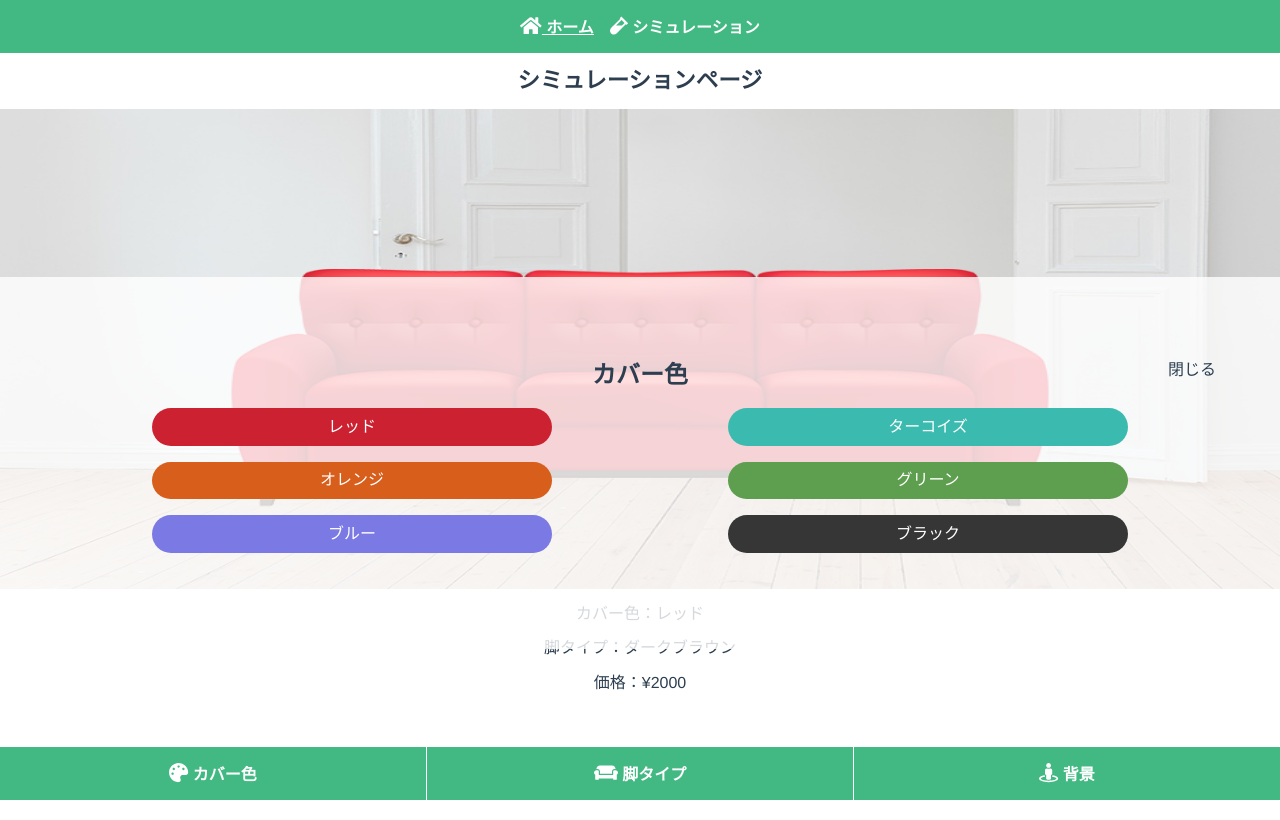
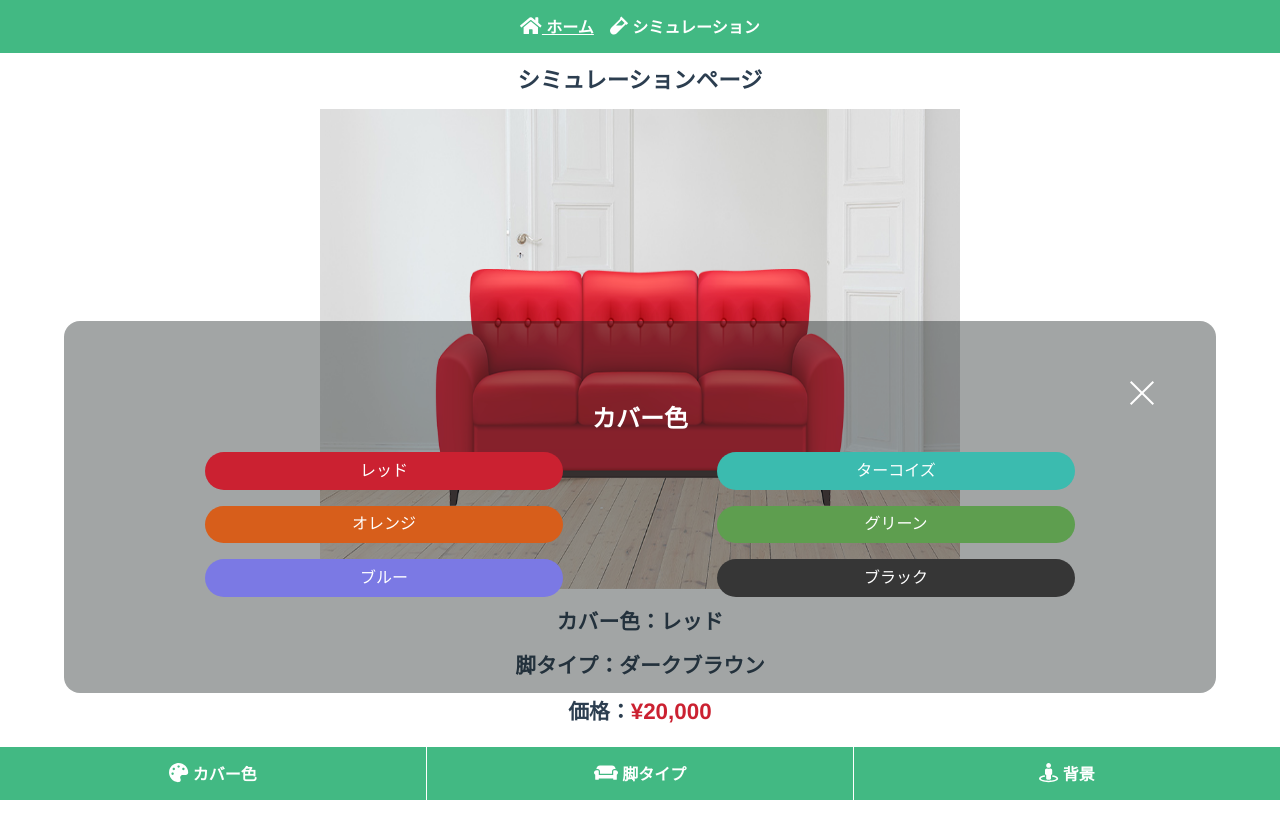
Before and after one commit to Kazuki-tam/sofa_simulation, a Vue app: page /about in a window 1280 px wide. Both pictures are taken after a click on the link "カバー色". Built offline with nearby package versions, Linux system fonts and the light colour scheme.

Commit message:
Fix: decimal

```diff
--- a/public/index.html
+++ b/public/index.html
@@ -1,5 +1,5 @@
 <!DOCTYPE html>
-<html lang="en">
+<html lang="ja">
   <head>
     <meta charset="utf-8">
     <meta http-equiv="X-UA-Compatible" content="IE=edge">
--- a/src/App.vue
+++ b/src/App.vue
@@ -21,6 +21,7 @@ export default {
 </script>
 
 <style lang="scss">
+// 共通パーツ
 #app {
   font-family: 'Avenir', Helvetica, Arial, sans-serif;
   -webkit-font-smoothing: antialiased;
@@ -32,10 +33,6 @@ export default {
 
 .st-header {
   background: #42b983;
-}
-
-.tp-heaer_icon {
-  font-size: 1.2rem;
 }
 
 #nav {
@@ -53,4 +50,12 @@ export default {
     }
   }
 }
+.sm-option_title {
+  color: #fff;
+}
+// トップページアイコン
+.tp-heaer_icon {
+  font-size: 1.2rem;
+}
+
 </style>
--- a/src/components/BgOption.vue
+++ b/src/components/BgOption.vue
@@ -1,13 +1,16 @@
 <template>
   <section>
       <div class="sm-bg-option">
-        <h2>背景</h2>
+        <h2 class="sm-option_title">背景</h2>
         <ul class="sm-bg-option_list">
           <li v-on:click="bg01Select" class="sm-bg-option_item sm-bg01">ウッディー</li>
           <li v-on:click="bg02Select" class="sm-bg-option_item sm-bg02">ストリート</li>
           <li v-on:click="bg03Select" class="sm-bg-option_item sm-bg03">エレガント</li>
         </ul>
-        <div v-on:click="btnClose" class="sm-btn_close">閉じる</div>
+        <div v-on:click="btnClose" class="sm-btn_close">
+          <div class="sm-btn_close_line"></div>
+          <div class="sm-btn_close_line"></div>
+        </div>
       </div>
     </section>
 </template>
@@ -38,13 +41,30 @@ export default {
 
 <!-- 背景選択 CSSカプセル化 -->
 <style scoped lang="scss">
+// 共通パーツ シミュレーション開閉
+.sm-btn_close {
+  position: absolute;
+  top: -2.8rem;
+  right: 1.6rem;
+}
+.sm-btn_close_line {
+  width: 2rem;
+  height: 2px;
+  position: absolute;
+  top: 2rem;
+  bottom: 0;
+  right: 0;
+  left: 0;
+  background: #ffffff;
+  &:nth-child(1) {
+    transform:translateY(0) rotate(-45deg);
+  }
+  &:nth-child(2) {
+   transform:translateY(0) rotate(45deg);
+  }
+}
 .sm-bg-option {
   position: relative;
-}
-.sm-btn_close {
-  position: absolute;
-  top: 0;
-  right: 0;
 }
 .sm-bg-option_list {
   list-style: none;
--- a/src/components/ColorOption.vue
+++ b/src/components/ColorOption.vue
@@ -1,7 +1,7 @@
 <template>
   <section>
       <div class="sm-color-option">
-        <h2>カバー色</h2>
+        <h2 class="sm-option_title">カバー色</h2>
         <ul class="sm-color-option_list">
           <li v-on:click="redSelect" class="sm-color-option_item sw-btn_red">レッド</li>
           <li v-on:click="turquoiseSelect" class="sm-color-option_item sw-btn_turquoise">ターコイズ</li>
@@ -10,7 +10,10 @@
           <li v-on:click="blueSelect" class="sm-color-option_item sw-btn_blue">ブルー</li>
           <li v-on:click="blackSelect" class="sm-color-option_item sw-btn_black">ブラック</li>
         </ul>
-        <div v-on:click="btnClose" class="sm-btn_close">閉じる</div>
+        <div v-on:click="btnClose" class="sm-btn_close">
+          <div class="sm-btn_close_line"></div>
+          <div class="sm-btn_close_line"></div>
+        </div>
       </div>
     </section>
 </template>
@@ -25,21 +28,32 @@ export default {
   methods: {
     redSelect: function () {
       this.$parent.colorImg = '_red_'
+      this.$parent.cover = 'レッド'
     },
     turquoiseSelect: function () {
       this.$parent.colorImg = '_turquoise_'
+      this.$parent.cover = 'ターコイズ'
+      this.$parent.price = 21000
     },
     orangeSelect: function () {
       this.$parent.colorImg = '_orange_'
+      this.$parent.cover = 'オレンジ'
+      this.$parent.price = 22000
     },
     greenSelect: function () {
       this.$parent.colorImg = '_green_'
+      this.$parent.cover = 'グリーン'
+      this.$parent.price = 23000
     },
     blueSelect: function () {
       this.$parent.colorImg = '_blue_'
+      this.$parent.cover = 'ブルー'
+      this.$parent.price = 24000
     },
     blackSelect: function () {
       this.$parent.colorImg = '_black_'
+      this.$parent.cover = 'ブラック'
+      this.$parent.price = 20000
     },
     btnClose: function () {
       this.$parent.coverActive = false
@@ -50,13 +64,30 @@ export default {
 
 <!-- カバー色選択 CSSカプセル化 -->
 <style scoped lang="scss">
+// 共通パーツ シミュレーション開閉
+.sm-btn_close {
+  position: absolute;
+  top: -2.8rem;
+  right: 1.6rem;
+}
+.sm-btn_close_line {
+  width: 2rem;
+  height: 2px;
+  position: absolute;
+  top: 2rem;
+  bottom: 0;
+  right: 0;
+  left: 0;
+  background: #ffffff;
+  &:nth-child(1) {
+    transform:translateY(0) rotate(-45deg);
+  }
+  &:nth-child(2) {
+   transform:translateY(0) rotate(45deg);
+  }
+}
 .sm-color-option {
   position: relative;
-}
-.sm-btn_close {
-  position: absolute;
-  top: 0;
-  right: 0;
 }
 .sm-color-option_list {
   list-style: none;
--- a/src/components/HelloWorld.vue
+++ b/src/components/HelloWorld.vue
@@ -1,8 +1,8 @@
 <template>
   <div class="hello">
     <h1>{{ msg }}</h1>
-    <p>これは仮想のシミュレーションサイトです。</p>
-    <router-link class="sw-btn" to="/about">シミュレーションスタート</router-link>
+    <p class="tp-home_text">PWAが持つ機能が体験できる仮想のシミュレーションアプリです。当アプリはSPAを採用し、Vue.jsで開発されています。</p>
+    <router-link class="sw-btn" to="/about">シミュレーションスタート <font-awesome-icon icon="chevron-right" class="tp-home_icon" /></router-link>
   </div>
 </template>
 
@@ -17,6 +17,11 @@ export default {
 
 <!-- CSSカプセル化 -->
 <style scoped lang="scss">
+.tp-home_text {
+  width: 80%;
+  margin: 0 auto 2rem auto;
+  line-height: 1.6;
+}
 .sw-btn {
   display: inline-block;
   font-weight: bold;
@@ -26,4 +31,8 @@ export default {
   border-radius: 2rem;
   padding: 1rem;
 }
+// トップページアイコン
+.tp-home_icon {
+  font-size: 1.2rem;
+}
 </style>
--- a/src/components/LegOption.vue
+++ b/src/components/LegOption.vue
@@ -1,12 +1,15 @@
 <template>
   <section>
       <div class="sm-leg-option">
-        <h2>脚タイプ</h2>
+        <h2 class="sm-option_title">脚タイプ</h2>
         <ul class="sm-leg-option_list">
           <li v-on:click="leg01Select" class="sm-leg-option_item sw-btn_darkbrown">ダーク<br>ブラウン</li>
           <li v-on:click="leg02Select" class="sm-leg-option_item sw-btn_ashgray">アッシュ<br>グレイ</li>
         </ul>
-        <div v-on:click="btnClose" class="sm-btn_close">閉じる</div>
+        <div v-on:click="btnClose" class="sm-btn_close">
+          <div class="sm-btn_close_line"></div>
+          <div class="sm-btn_close_line"></div>
+        </div>
       </div>
     </section>
 </template>
@@ -21,9 +24,11 @@ export default {
   methods: {
     leg01Select: function () {
       this.$parent.legImg = 'leg01.png'
+      this.$parent.leg = 'ダークブラウン'
     },
     leg02Select: function () {
       this.$parent.legImg = 'leg02.png'
+      this.$parent.leg = 'アッシュグレイ'
     },
     btnClose: function () {
       this.$parent.legActive = false
@@ -34,13 +39,30 @@ export default {
 
 <!-- カバー色選択 CSSカプセル化 -->
 <style scoped lang="scss">
+// シミュレーション開閉
+.sm-btn_close {
+  position: absolute;
+  top: -2.8rem;
+  right: 1.6rem;
+}
+.sm-btn_close_line {
+  width: 2rem;
+  height: 2px;
+  position: absolute;
+  top: 2rem;
+  bottom: 0;
+  right: 0;
+  left: 0;
+  background: #ffffff;
+  &:nth-child(1) {
+    transform:translateY(0) rotate(-45deg);
+  }
+  &:nth-child(2) {
+   transform:translateY(0) rotate(45deg);
+  }
+}
 .sm-leg-option {
   position: relative;
-}
-.sm-btn_close {
-  position: absolute;
-  top: 0;
-  right: 0;
 }
 .sm-leg-option_list {
   list-style: none;
--- a/src/components/Simulation.vue
+++ b/src/components/Simulation.vue
@@ -7,11 +7,19 @@
     <div class="sm-detail">
       <p class="sm-detail_cover">カバー色：{{ cover }}</p>
       <p class="sm-detail_leg">脚タイプ：{{ leg }}</p>
-      <p class="sm-detail_price">価格：&yen;{{ price[1] }}</p>
+      <p class="sm-detail_price">価格：<span>&yen;{{ price | numDelimiter }}</span></p>
     </div>
-    <ColorOption class="selectOption" v-show="coverActive" v-bind:color-img="colorImg" />
-    <LegOption class="selectOption" v-show="legActive" v-bind:leg-img="legImg" />
-    <BgOption class="selectOption" v-show="roomActive" v-bind:bg-img="bgImg" />
+    <transition>
+      <ColorOption class="selectOption" v-show="coverActive" v-bind:color-img="colorImg" />
+    </transition>
+
+    <transition>
+      <LegOption class="selectOption" v-show="legActive" v-bind:leg-img="legImg" />
+    </transition>
+
+    <transition>
+      <BgOption class="selectOption" v-show="roomActive" v-bind:bg-img="bgImg" />
+    </transition>
 
     <div class="sm-option">
       <ul class="sm-option_list">
@@ -19,6 +27,10 @@
         <li class="sm-option_item"><a href="#" v-on:click="legOptions" class="sm-option_btn"><font-awesome-icon icon="couch" class="icon" /> 脚タイプ</a></li>
         <li class="sm-option_item"><a href="#" v-on:click="roomOptions" class="sm-option_btn"><font-awesome-icon icon="street-view" class="icon" /> 背景</a></li>
       </ul>
+    </div>
+
+    <div class="sm-des">
+      <p class="sm-des_text">セミオーダーソファーのシミュレーションサービスを想定して開発しました。シミューレーション 画像、内奥ともに全てサンプルです。</p>
     </div>
   </div>
 </template>
@@ -43,7 +55,7 @@ export default {
       coverActive: false,
       legActive: false,
       roomActive: false,
-      price: [1000, 2000],
+      price: 20000,
       cover: 'レッド',
       leg: 'ダークブラウン'
     }
@@ -64,16 +76,31 @@ export default {
       this.legActive = false;
       this.roomActive = !this.roomActive;
     }
+  },
+  filters: {
+    numDelimiter: function (value) {
+      return value.toString().replace(/(\d)(?=(\d{3})+$)/g, '$1,')
+    }
   }
 }
 </script>
 
 <!-- CSSカプセル化 -->
 <style scoped lang="scss">
+.v-enter-active, .v-leave-active {
+  transition: opacity .5s;
+}
+.v-enter, .v-leave-to {
+  opacity: 0;
+}
+// シミュレーション画像
 .sm-background {
-  // シミュレーション画像
   position: relative;
   padding-top: 60vmin;
+  @media screen and (min-width: 768px) {
+    width: 640px;
+    margin: 0 auto;
+  }
   img {
     width: 100%;
     height: 100%;
@@ -96,11 +123,22 @@ export default {
   left: 0;
   right: 0;
   z-index: 200;
-  background: rgba(255,255,255,0.8);
-  width: 100%;
+  background: rgba(24,30,31,0.4);
+  width: 90%;
+  border-radius: 1rem;
   padding: 5%;
   margin: 0 auto;
   box-sizing: border-box;
+}
+// シミュレーション文言
+.sm-des {
+  width: 80%;
+  margin: 0 auto;
+}
+.sm-des_text {
+  text-align: left;
+  font-size: 1.1rem;
+  line-height: 1.6;
 }
 // フッター選択ナビ
 .sm-option_list {
@@ -127,11 +165,23 @@ export default {
   font-size: 1rem;
   color: #ffffff;
   display: inline-block;
+  width: 100%;
+  height: auto;
 }
 .icon {
   font-size: 1.2rem;
 }
 //カバー選択
+.sm-detail_cover, .sm-detail_leg, .sm-detail_price {
+  font-size: 1.3rem;
+  font-weight: bold;
+}
+.sm-detail_price {
+  span {
+    font-size: 1.4rem;
+    color: #CB2131;
+  }
+}
 .sm-color-option_list {
   list-style: none;
   padding: 0;
--- a/src/views/Home.vue
+++ b/src/views/Home.vue
@@ -1,7 +1,9 @@
 <template>
   <div class="home">
-    <img alt="Vue logo" src="../assets/logo.png">
-    <HelloWorld msg="ShowRoom"/>
+    <div class="tp-main_img">
+      <img alt="" src="../assets/top_illust.svg">
+    </div>
+    <HelloWorld msg="PWAサンプルアプリ"/>
   </div>
 </template>
 
@@ -16,3 +18,14 @@ export default {
   }
 }
 </script>
+
+<style scoped lang="scss">
+.tp-main_img {
+  width: 80%;
+  margin: 4rem auto;
+  img {
+    width: 100%;
+    height: auto;
+  }
+}
+</style>
```
Also changed, not shown: src/assets/top_illust.svg (added).
